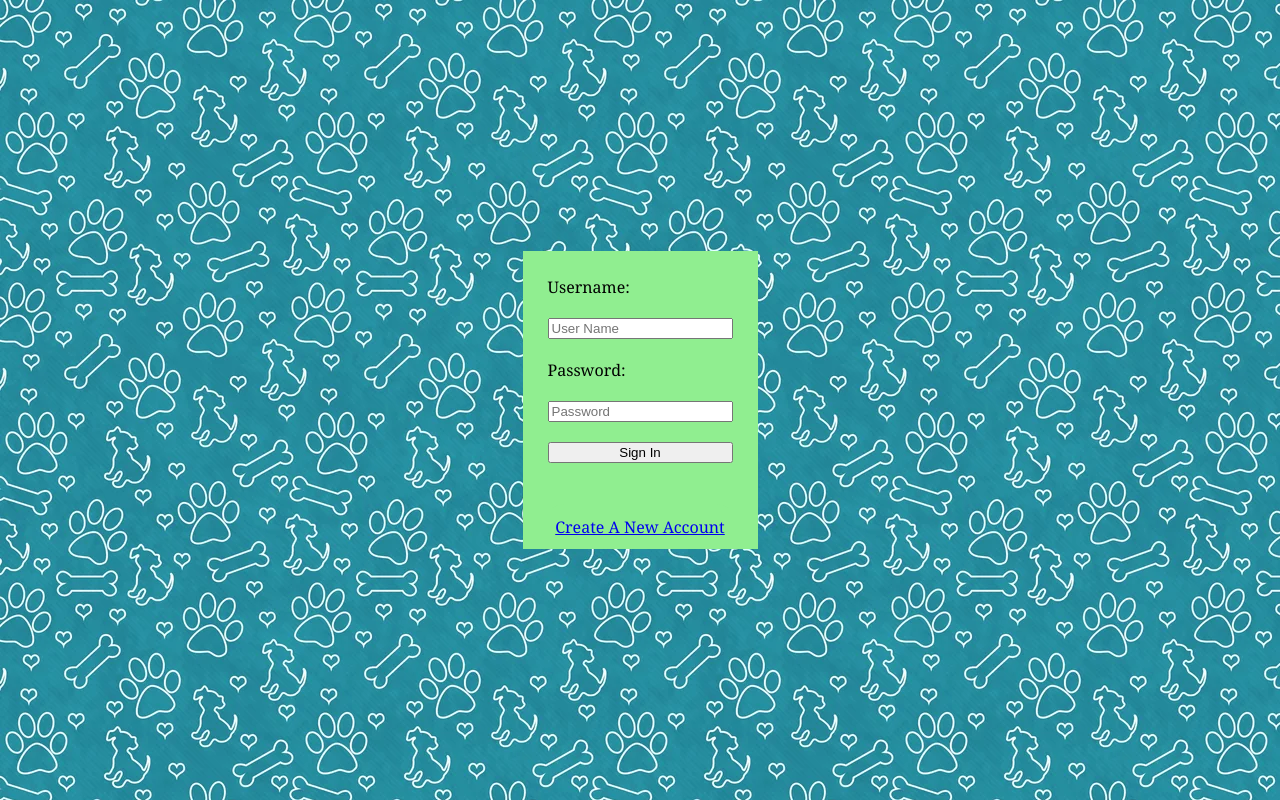
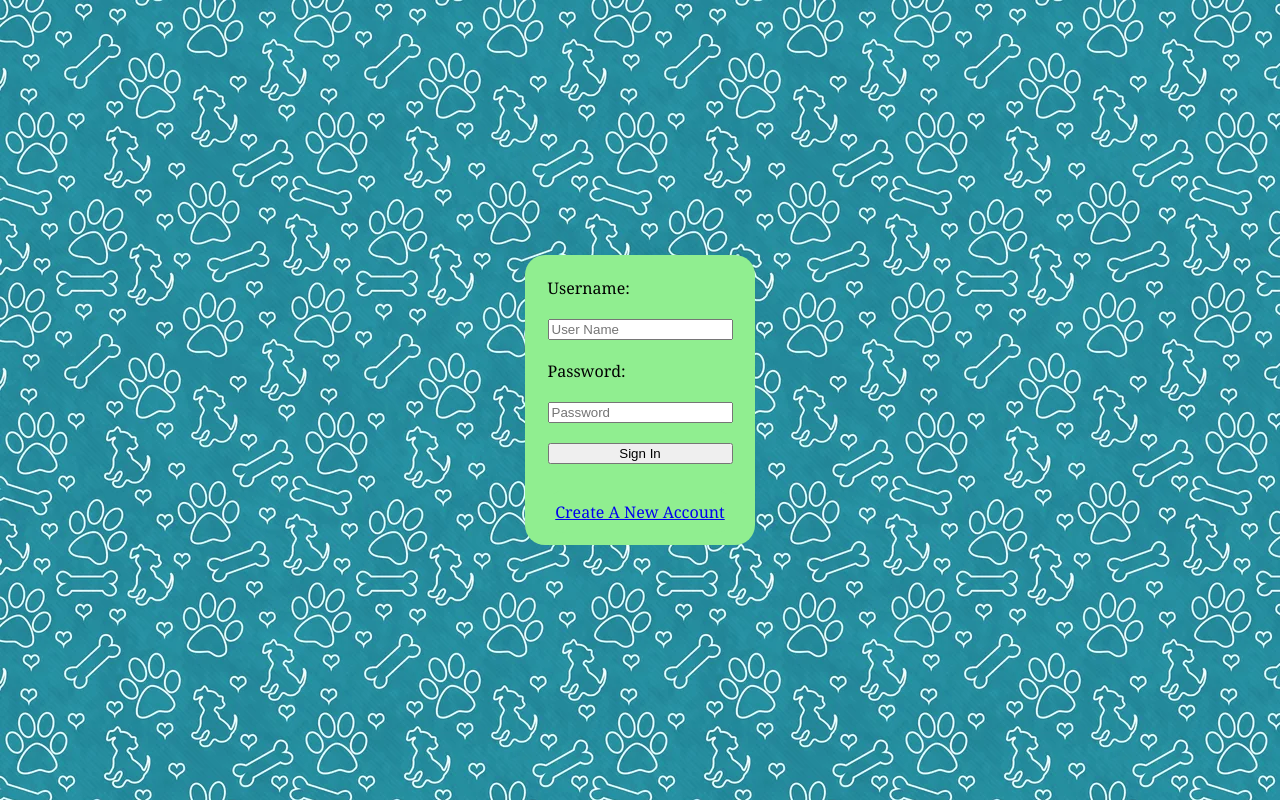
Before and after one commit to Oliver340/DOGAAS, a plain HTML site: page html/signIn.html in a window 1280 px wide. Drawn offline with Linux system fonts and the light colour scheme.

Commit message:
fixed css

```diff
--- a/css/signIn.css
+++ b/css/signIn.css
@@ -9,14 +9,14 @@ body {
     justify-content: center;
     align-items: center;
     background-color: lightgreen;
+    border-radius: 20px;
+    padding: 1%;
 }
 #loginContainer {
     display: flex;
     flex-direction: column;
     justify-content: center;
     align-items: left;
-    border-radius: 20px;
-    padding: 15px;
 }
 #loginContainer > * {
     margin: 10px;
--- a/css/signUp.css
+++ b/css/signUp.css
@@ -9,14 +9,14 @@ body {
     justify-content: center;
     align-items: center;
     background-color: lightgreen;
+    border-radius: 20px;
+    padding: 1%;
 }
 #loginContainer {
     display: flex;
     flex-direction: column;
     justify-content: center;
     align-items: left;
-    border-radius: 20px;
-    padding: 15px;
 }
 #loginContainer > * {
     margin: 10px;
```
